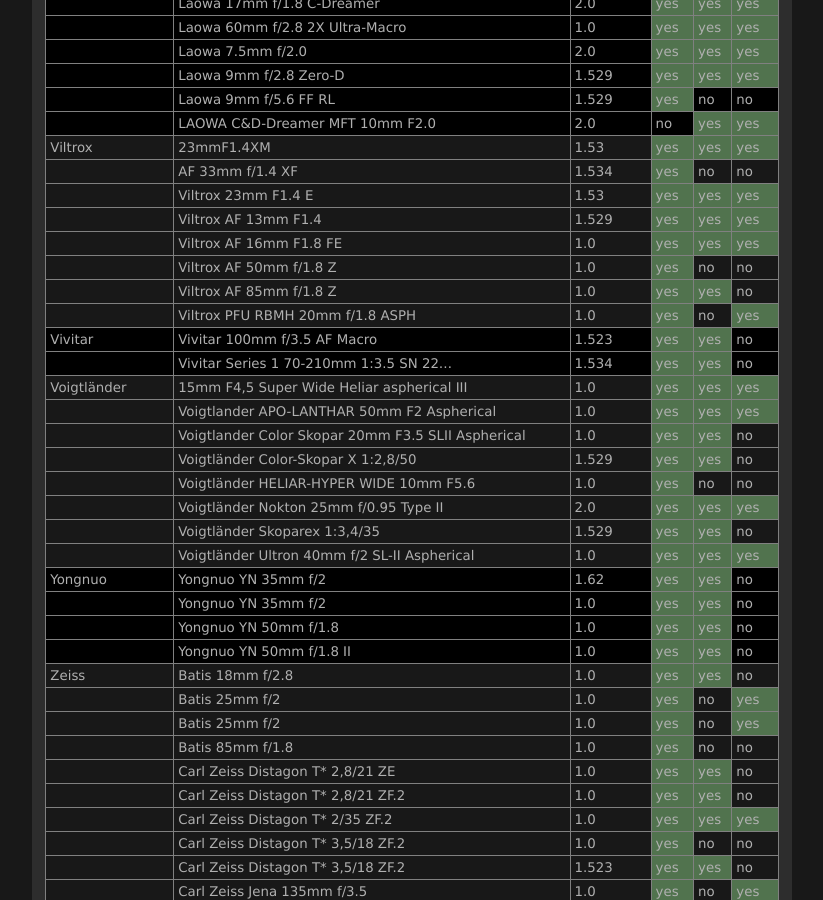
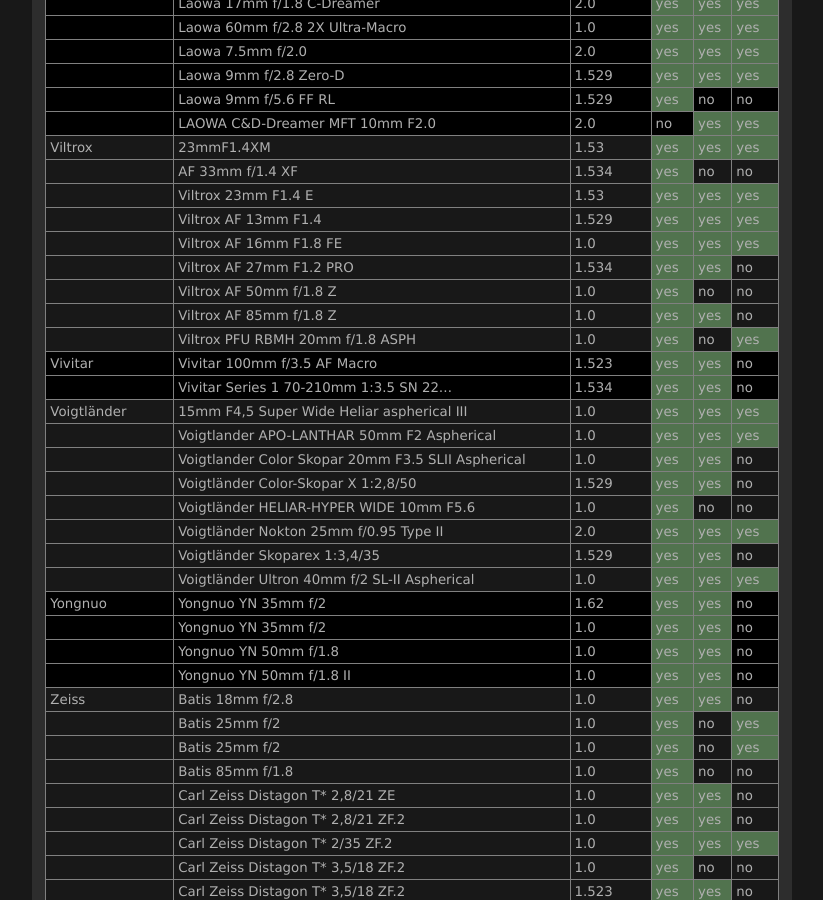
Before and after one commit to lensfun/lensfun.github.io, a Jekyll site: the page built from _posts/lenslist/2999-12-31-Lenslist-master.md, in a window 1280 px wide and 900 px high, scrolled down 31572 px. Shown: the whole window, without its empty margins (284-1107 px from the left). Built offline with Jekyll 4.4.1, drawn with Linux system fonts in a browser that asks for light colours.

Commit message:
Update master lens list from GitHub Actions

```diff
--- a/_posts/lenslist/2999-12-31-Lenslist-master.md
+++ b/_posts/lenslist/2999-12-31-Lenslist-master.md
@@ -1305,6 +1305,7 @@ This list was generated on 2024-03-31 from current Lensfun sources. Your Lensfun
 <tr class="lenslist-bg2"><td></td><td>Viltrox 23mm F1.4 E</td><td>1.53</td><td class="lenslist-highlight lenslist-check">yes</td><td class="lenslist-highlight lenslist-check">yes</td><td class="lenslist-highlight lenslist-check">yes</td></tr>
 <tr class="lenslist-bg2"><td></td><td>Viltrox AF 13mm F1.4</td><td>1.529</td><td class="lenslist-highlight lenslist-check">yes</td><td class="lenslist-highlight lenslist-check">yes</td><td class="lenslist-highlight lenslist-check">yes</td></tr>
 <tr class="lenslist-bg2"><td></td><td>Viltrox AF 16mm F1.8 FE</td><td>1.0</td><td class="lenslist-highlight lenslist-check">yes</td><td class="lenslist-highlight lenslist-check">yes</td><td class="lenslist-highlight lenslist-check">yes</td></tr>
+<tr class="lenslist-bg2"><td></td><td>Viltrox AF 27mm F1.2 PRO</td><td>1.534</td><td class="lenslist-highlight lenslist-check">yes</td><td class="lenslist-highlight lenslist-check">yes</td><td class="lenslist-check">no</td></tr>
 <tr class="lenslist-bg2"><td></td><td>Viltrox AF 50mm f/1.8 Z</td><td>1.0</td><td class="lenslist-highlight lenslist-check">yes</td><td class="lenslist-check">no</td><td class="lenslist-check">no</td></tr>
 <tr class="lenslist-bg2"><td></td><td>Viltrox AF 85mm f/1.8 Z</td><td>1.0</td><td class="lenslist-highlight lenslist-check">yes</td><td class="lenslist-highlight lenslist-check">yes</td><td class="lenslist-check">no</td></tr>
 <tr class="lenslist-bg2"><td></td><td>Viltrox PFU RBMH 20mm f/1.8 ASPH</td><td>1.0</td><td class="lenslist-highlight lenslist-check">yes</td><td class="lenslist-check">no</td><td class="lenslist-highlight lenslist-check">yes</td></tr>
```
